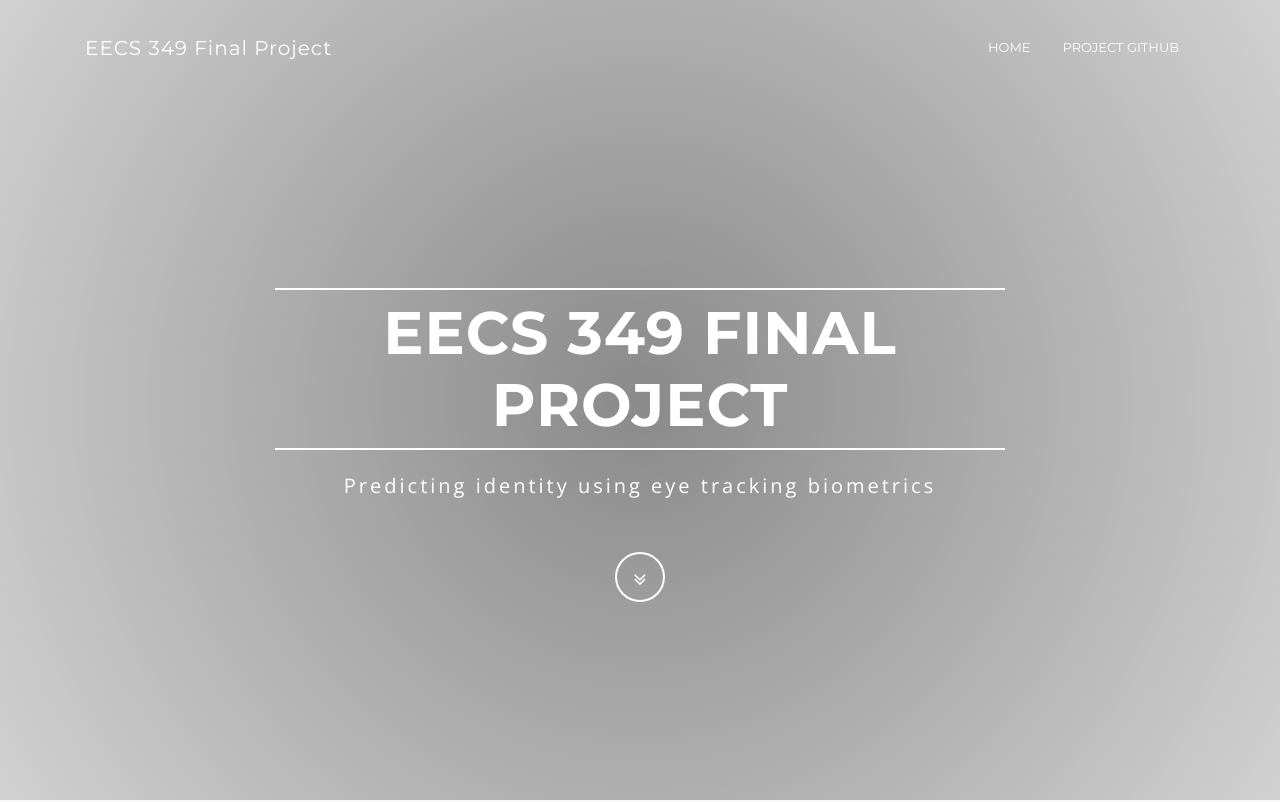
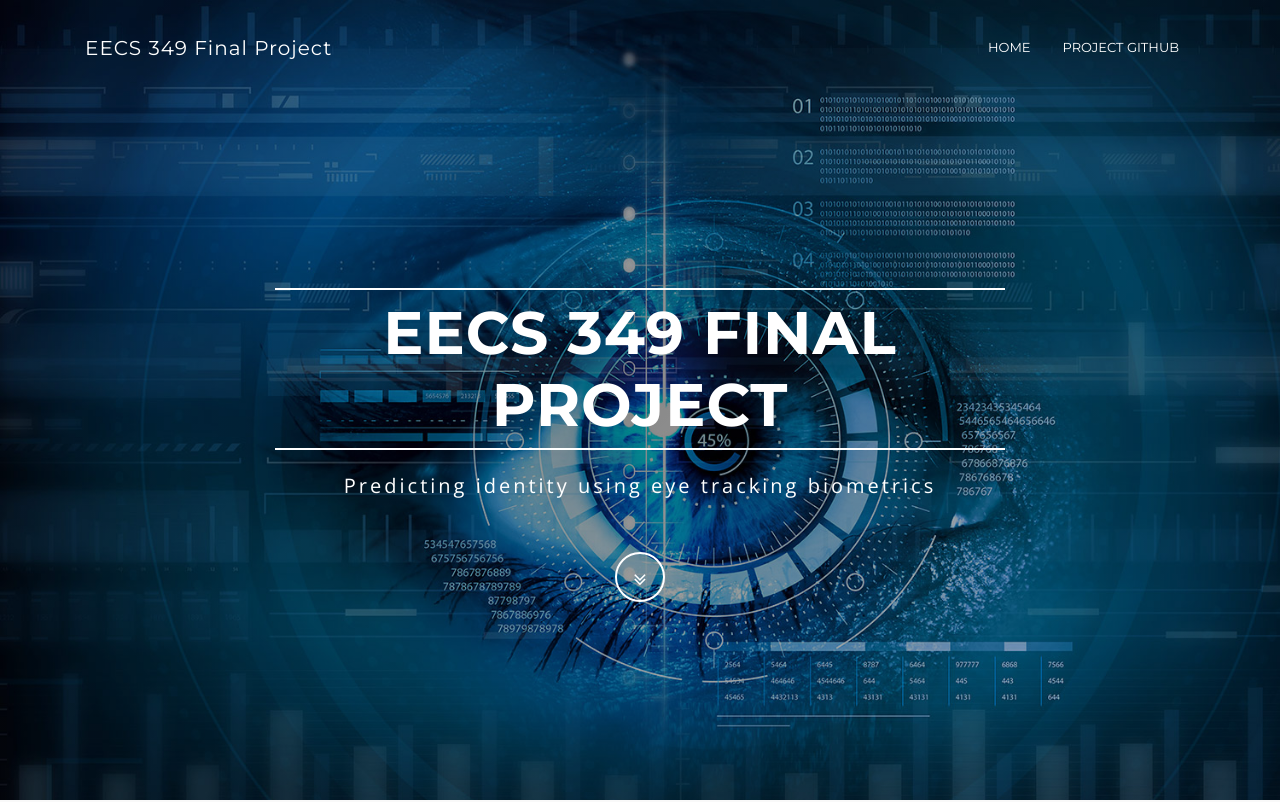
Before and after one commit to Laurenhut/Machine_Learning_Final, a website: page index.html in a window 1280 px wide. Shown: the top 802 px of the page. Drawn offline with nearby package versions, Linux system fonts and the light colour scheme; files that its build step writes are made by us from their sources.

Commit message:
fixed picture

```diff
--- a/assets/css/theme.css
+++ b/assets/css/theme.css
@@ -147,7 +147,7 @@
 	padding:100px 0 100px 0;
 	text-align:center;
 	color:#fff;
-	background-image:radial-gradient(circle at 50% 50%,rgba(0,0,0,0.46),rgba(0,0,0,0.18)),url(assets/img/screenshot.jpg);
+	background-image:radial-gradient(circle at 50% 50%,rgba(0,0,0,0.46),rgba(0,0,0,0.18)),url(/assets/img/screenshot.jpg);
 	-webkit-background-size:cover;
 	-moz-background-size:cover;
 	background-size:cover;
```
Also changed, not shown: _site/index.html.
